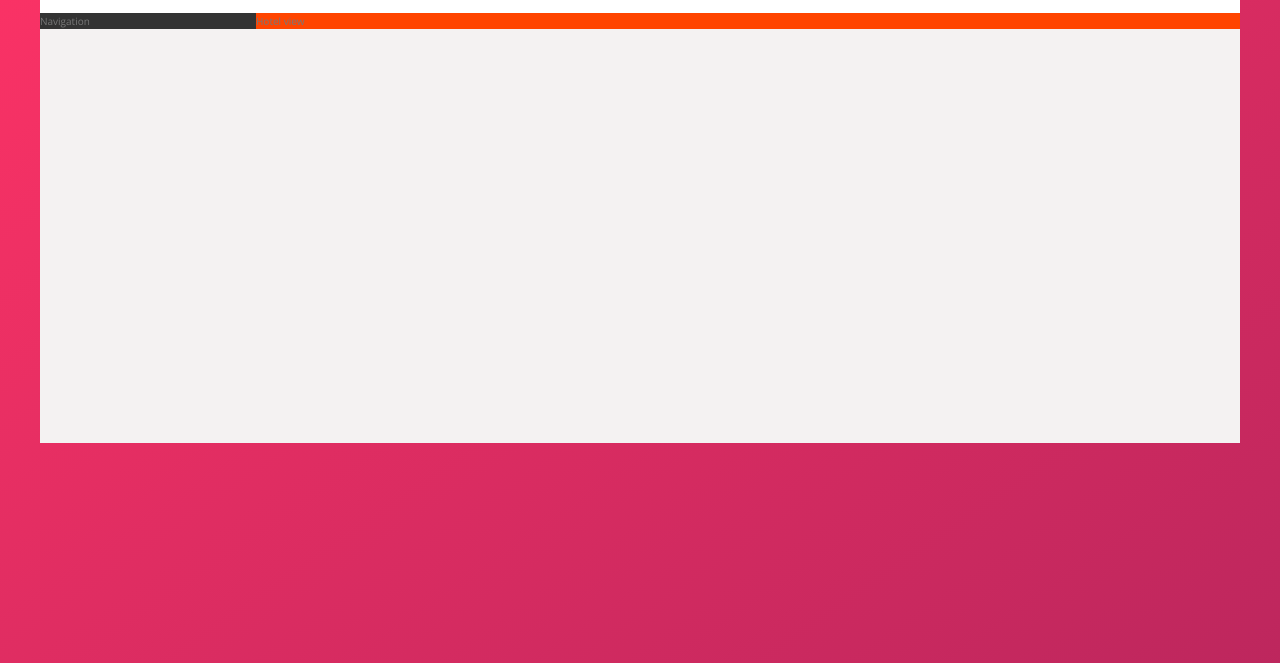
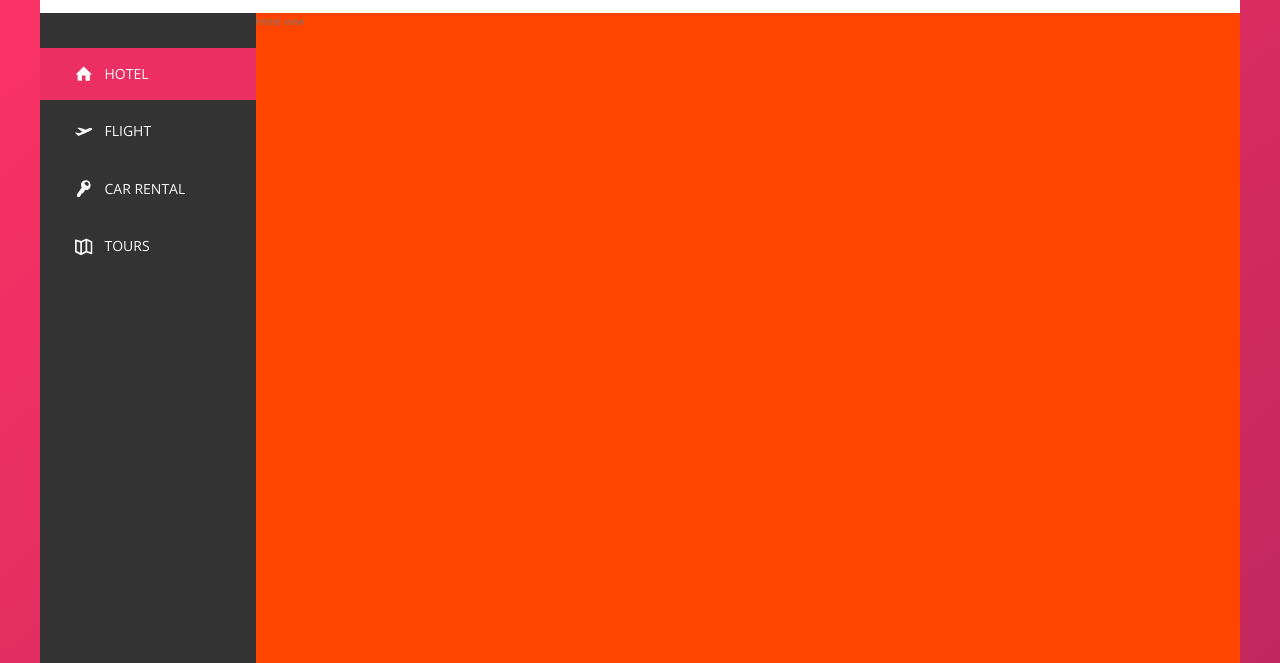
Before and after one commit to afide26/Trillo, a website: page index.html in a window 1280 px wide. Shown: the part 137-800 px from the top of the page. Drawn offline with nearby package versions, Linux system fonts and the light colour scheme.

Commit message:
Finish designing the side navigation

```diff
--- a/index.html
+++ b/index.html
@@ -43,7 +43,47 @@
           </header>
           <div class="content">
             <nav class="sidebar">
-              Navigation
+              <ul class="side-nav">
+                <li class="side-nav__item side-nav__item--active">
+                  <a href="#" class="side-nav__link">
+                    <svg class="side-nav__icon">
+                      <use xlink:href="img/sprite.svg#icon-home">
+                      </use>
+                    </svg>
+                    <span>Hotel</span>
+                  </a>
+                </li>
+                <li class="side-nav__item">
+                    <a href="#" class="side-nav__link">
+                      <svg class="side-nav__icon">
+                        <use xlink:href="img/sprite.svg#icon-aircraft-take-off">
+                        </use>
+                      </svg>
+                      <span>Flight</span>
+                    </a>
+                  </li>
+                  <li class="side-nav__item">
+                    <a href="#" class="side-nav__link">
+                      <svg class="side-nav__icon">
+                        <use xlink:href="img/sprite.svg#icon-key">
+                        </use>
+                      </svg>
+                      <span>Car Rental</span>
+                    </a>
+                  </li>
+                  <li class="side-nav__item">
+                    <a href="#" class="side-nav__link">
+                      <svg class="side-nav__icon">
+                        <use xlink:href="img/sprite.svg#icon-map">
+                        </use>
+                      </svg>
+                      <span>Tours</span>
+                    </a>
+                  </li>
+              </ul>
+              <div class="legal">
+                &copy; 2017 by trillo. All rights reserved.
+              </div>
             </nav>
             <main class="hotel-view">
               Hotel view
--- a/sass/_component.scss
+++ b/sass/_component.scss
@@ -116,3 +116,79 @@
   }
 
 }
+
+///////////////////////////
+/////SIDE NAVIGATION
+
+.side-nav {
+  font-size: 1.4rem;
+  list-style: none;
+  margin-top: 3.5rem;
+
+  &__item {
+    position: relative;
+
+    &:not(:last-child){
+      margin-bottom: .5rem;
+    }
+  }
+
+  &__item::before{
+    content: "";
+    position: absolute;
+    top: 0;
+    left: 0;
+    height: 100%;
+    width: 3px;
+    background-color: var(--color-primary);
+    transform: scaleY(0);
+    transition: transform .2s,
+                width .4s  cubic-bezier(1,0,0,1) .2s,
+                background-color .1s;
+  }
+
+  &__item:hover::before,
+  &__item--active::before{
+    transform: scaleY(1);
+    width: 100%;
+  }
+
+  &__item:active::before {
+    background-color: var(--color-primary-light);
+  }
+  &__link:link,
+  &__link:visited {
+    color: var(--color-grey-light-1);
+    display:block;
+    text-transform: uppercase;
+    padding: 1.5rem 3.5rem;
+    position: relative;
+    text-decoration: none;
+
+    display: flex;
+    align-items: center;
+    z-index: 10;
+  }
+
+  // &__link:hover {
+  //   background-color: white;
+  //   color: orangered;
+  // }
+
+  &__icon {
+    width: 1.75rem;
+    height: 1.75rem;
+    margin-right: 1.2rem;
+    fill: currentColor;
+  }
+}
+
+///////////////////////////
+/////LEGAL TEXT
+
+.legal {
+  color: var(--color-grey-light-4);
+  font-size: 1.2rem;
+  padding: 2.5rem;
+  text-align: center;
+}
--- a/sass/_layout.scss
+++ b/sass/_layout.scss
@@ -22,10 +22,17 @@
 
 .sidebar{
   background-color: var(--color-grey-dark-1);
+  display: flex;
+  flex-direction: column;
+  justify-content: space-between;
   flex: 0 0 18%;
 }
 
 .hotel-view{
+
+  flex: 1;
+
+  //TESTING PURPOSES ONLY
   background-color: orangered;
-  flex: 1;
+  height: 80rem;
 }
```
Also changed, not shown: README.md, css/style.css.
